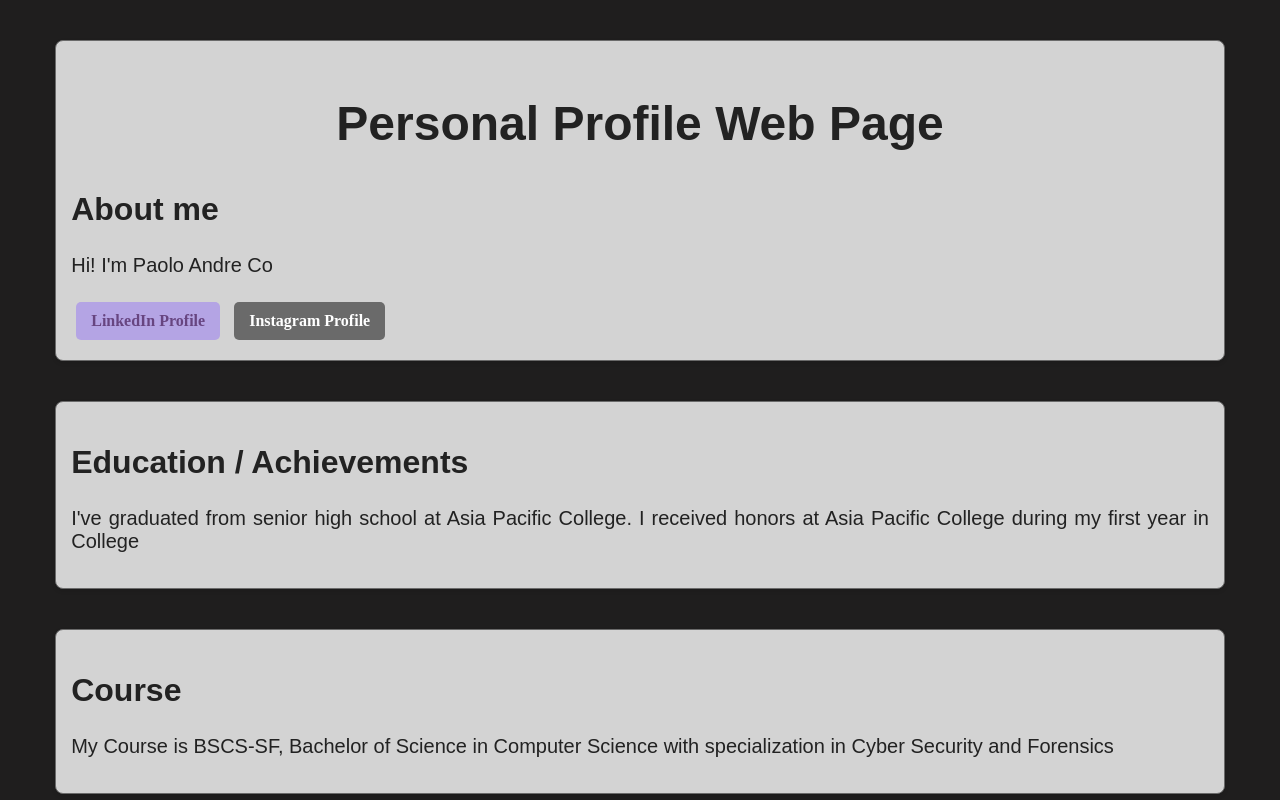
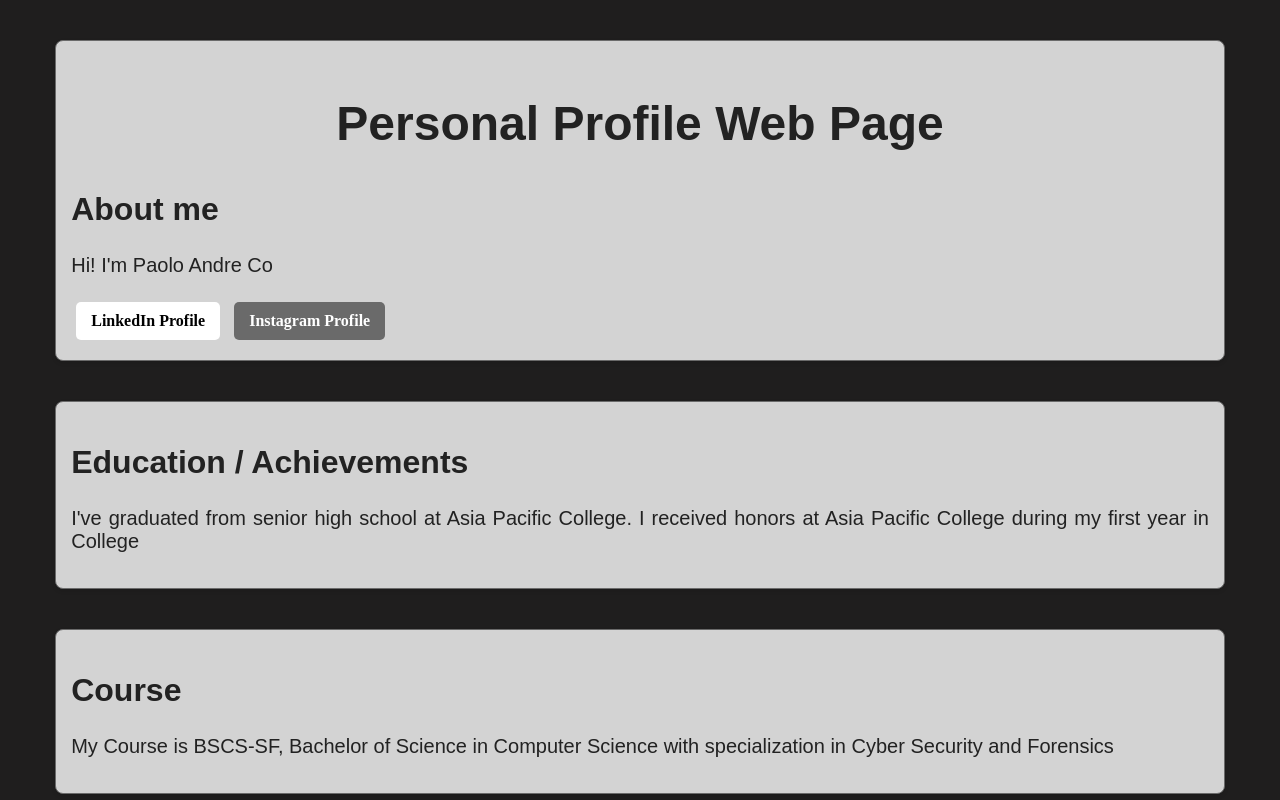
Before and after one commit to 2dree/WEBPROG-PERSONAL-WEBSITE, a plain HTML site: page home/index.html in a window 1280 px wide. In both pictures the pointer is over the link "LinkedIn Profile". Shown: the top 800 px of the page. Drawn offline with Linux system fonts and the light colour scheme.

Commit message:
added css

```diff
--- a/home/css/mystyle.css
+++ b/home/css/mystyle.css
@@ -59,6 +59,6 @@ h2 {
   }
 
   .button:hover {
-    background-color: #b4a4e4;
-    color: #674580;
+    background-color: white;
+    color: black;
   }
```
